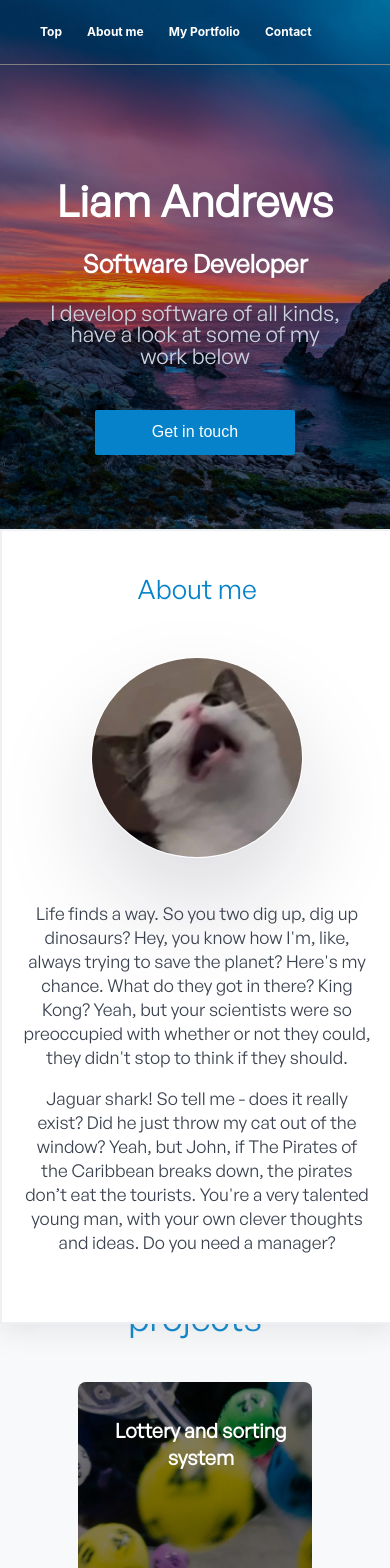
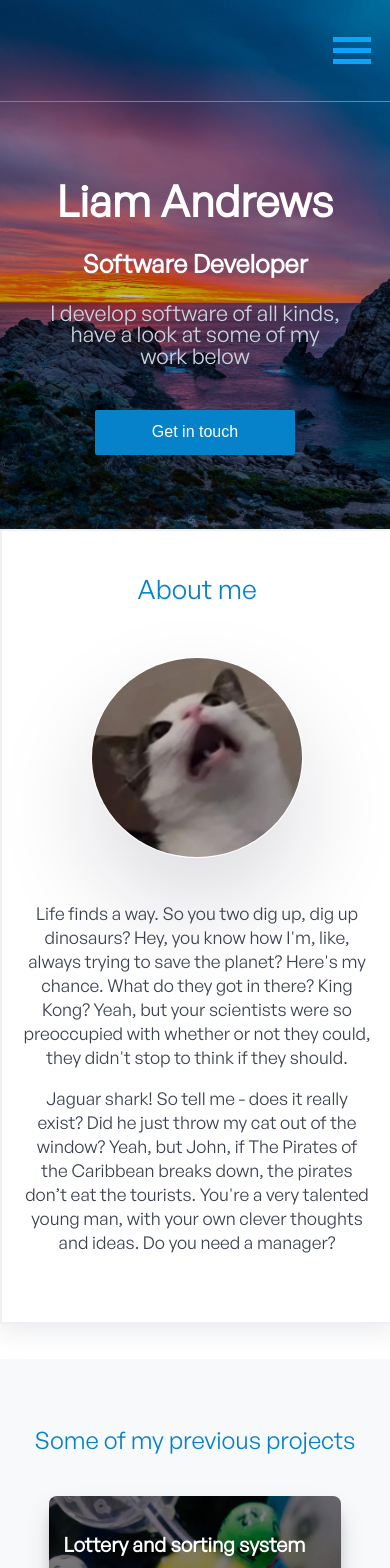
Before and after one commit to 8bitAndy/portfolio, a React (Create React App) app: page / in a window 390 px wide. Shown: the top 1568 px of the page. Built offline with nearby package versions, Linux system fonts and the light colour scheme.

Commit message:
Added mobile navigation menu and basic mobile view

```diff
--- a/src/App.scss
+++ b/src/App.scss
@@ -1,5 +1,9 @@
+// Font variables
 $base-font-color: #3a414e;
 $active-font-color: #ffffff;
+$font-weight-title: 500;
+
+// Backgrounds and theme colours
 $white: #ffffff;
 $off-white: #f8f9fa;
 $ivory: #f6f7ebff;
@@ -77,9 +81,12 @@ html::-webkit-scrollbar {
   position: fixed;
   width: 100%;
   border-bottom: 1px solid grey;
-  z-index: 1;
+  z-index: 10;
+  display: flex;
+  justify-content: center;
 
   ul {
+
     display: flex;
     justify-content: center;
     flex-direction: row;
@@ -88,6 +95,7 @@ html::-webkit-scrollbar {
     align-items: center;
 
     a {
+
       text-decoration: none;
       color: $white;
     }
@@ -104,6 +112,10 @@ html::-webkit-scrollbar {
   background-color: white;
   border-bottom: 1px solid #eef0f3;
 
+  h1 {
+    color: $green-blue-crayola;
+  }
+
   ul {
     a {
       color: $base-font-color;
@@ -113,6 +125,83 @@ html::-webkit-scrollbar {
       color: $green-blue-crayola;
     }
   }
+}
+
+.Hamburger {
+  position: relative;
+  display: block;
+  width: 50px;
+  cursor: pointer;
+
+  appearance: none;
+  background: none;
+  outline: none;
+  border: none;
+}
+
+.Hamburger .Bar,
+.Hamburger::after,
+.Hamburger:before {
+  content: '';
+  display: block;
+  width: 100%;
+  height: 5px;
+  background-color: $green-blue-crayola-hover;
+  margin: 6px 35vw;
+  transition: 0.4s;
+}
+
+.is-scroll {
+  background-color: $green-blue-crayola;
+}
+
+.Hamburger.is-active:before {
+  transform: rotate(-45deg) translate(-7px, 8px);
+}
+
+.Hamburger.is-active::after {
+  transform: rotate(45deg) translate(-8px, -8px);
+}
+
+.Hamburger.is-active .Bar {
+  opacity: 0;
+}
+
+// Toggelable mobile menu
+.MobileNav {
+  position: fixed;
+  top: 0;
+  left: 100%;
+  width: 100%;
+  min-height: 100vh;
+  display: block;
+  z-index: 5;
+  background-color: $white;
+  padding-top: 120px;
+  transition: 0.4s;
+
+
+  a {
+    display: block;
+    text-align: center;
+    margin-bottom: 16px;
+    padding: 20px 16px;
+    color: $green-blue-crayola-hover;
+    text-decoration: none;
+    font-size: 2.5rem;
+
+    &:hover {
+      color: $green-blue-crayola;
+    }
+  }
+
+  ul {
+    list-style-type: none;
+  }
+}
+
+.MobileNav.is-active {
+  left: 0;
 }
 
 // .About-me {}
@@ -236,7 +325,7 @@ html::-webkit-scrollbar {
   padding-top: 25px;
   background-color: $off-white;
 
-  h2{
+  h2 {
     color: $green-blue-crayola;
     padding-bottom: 10px;
     font-weight: 500;
@@ -267,6 +356,7 @@ html::-webkit-scrollbar {
   color: white;
   text-align: center;
 
+
   h3 {
     top: 5%;
     margin-left: 5%;
@@ -285,7 +375,7 @@ html::-webkit-scrollbar {
     opacity: 0;
   }
 
-  a{
+  a {
     border-radius: 8px;
     color: $white;
   }
@@ -311,6 +401,7 @@ html::-webkit-scrollbar {
     z-index: 1;
     transition: 0.75s ease-out;
     object-fit: cover;
+    box-shadow: rgba(50, 50, 93, 0.25) 0px 13px 27px -5px, rgba(0, 0, 0, 0.3) 0px 8px 16px -8px;
   }
 
   &:hover {
@@ -330,7 +421,7 @@ html::-webkit-scrollbar {
       opacity: 1;
     }
 
-    img{
+    img {
       filter: blur(1px);
       filter: brightness(20%);
       transition: 0.5s ease-out;
@@ -370,6 +461,51 @@ html::-webkit-scrollbar {
   font-size: 1rem;
 }
 
+@media only screen and (max-width:1230px) {
+
+  .Projects-container {
+    width: 60%;
+    gap: 35px;
+  }
+
+  .Project-card {
+    height: 250px;
+    width: 90%;
+    position: relative;
+    color: white;
+    text-align: center;
+
+
+    h3 {
+      top: 5%;
+      margin-left: 5%;
+      z-index: 2;
+      position: absolute;
+      font-weight: 800;
+    }
+
+    h4 {
+      top: 20%;
+      margin-left: 5%;
+      z-index: 2;
+      position: absolute;
+      font-size: 1rem;
+    }
+
+    a {
+      border-radius: 8px;
+      color: $white;
+    }
+
+    p {
+      font-size: 1rem;
+      bottom: 10px;
+      margin-left: 6%;
+      margin-right: 5%;
+    }
+  }
+}
+
 
 @media only screen and (max-width:1000px) {
   .Banner-text {
@@ -401,12 +537,22 @@ html::-webkit-scrollbar {
     }
   }
 
-  .Navbar {
-    font-size: 0.8rem;
+  .Projects {
+    margin-top: 5%;
 
-    ul {
-      gap: 30px;
+    h2 {
+      font-size: 2rem;
     }
+  }
+
+  .Projects-container {
+    width: 75%;
+    gap: 35px;
+  }
+
+  .change {
+    display: flex;
+    justify-content: center;
   }
 
   .Profile-image {
@@ -421,11 +567,34 @@ html::-webkit-scrollbar {
     color: white;
     text-align: center;
   }
+
+  .DesktopNav {
+    display: none;
+
+    width: 0px;
+
+    a {
+      display: none;
+    }
+  }
+}
+
+@media only screen and (min-width:1000px) {
+  .Hamburger {
+    display: none;
+  }
+
+  .MobileNav {
+    display: none;
+  }
+
+
 }
 
 @media only screen and (max-width:500px) {
   .Navbar {
-    font-size: 0.75rem;
+    font-size: 0.9rem;
+    padding: 30px 0 30px 0;
 
     ul {
       justify-content: start;
@@ -433,6 +602,15 @@ html::-webkit-scrollbar {
     }
   }
 
+  .Projects {
+    margin-top: 50%;
+
+    h2 {
+      font-size: 1.5rem;
+      padding: 20px 0 20px 0;
+    }
+  }
+
   .Profile-image {
     width: 60%;
   }
--- a/src/Navbar.tsx
+++ b/src/Navbar.tsx
@@ -1,8 +1,14 @@
-
-
-
 // Navbar component for website
 export default function Navbar() {
+    // State of the hamburger menu and mobile menu
+    const burgerButton = document.querySelector('.Hamburger');
+    const mobileMenu = document.querySelector('.MobileNav')
+
+    // Deals with the opening and closing of hamburger menu, also the only time I can possibly use name a name with burger in it
+    const handleBurger = () => {
+        burgerButton?.classList.toggle('is-active');
+        mobileMenu?.classList.toggle('is-active');
+    }
 
     window.onscroll = () => {
         scrollFunction()
@@ -12,20 +18,34 @@ export default function Navbar() {
     function scrollFunction() {
         if (document.body.scrollTop > 0 || document.documentElement.scrollTop > 0) {
             document.getElementById("navbar")?.classList.add('change');
+            document.getElementById("burgerBar")?.classList.add('is-scroll');
         } else {
-            document.getElementById("navbar")?.classList.remove('change');
+            document.getElementById("navbar")?.classList.remove('change')
+            document.getElementById("burgerBar")?.classList.remove('is-scroll')
         }
     }
 
     return (
         <div className="Parent">
             <div id="navbar" className="Navbar">
-                <ul>
+                <ul className="DesktopNav">
                     <li><a href="#top">Top</a></li>
                     <li><a href="#about-me">About me</a></li>
                     <li><a href="#my-portfolio">My Portfolio</a></li>
                     <li><a href="#contact">Contact</a></li>
                 </ul>
+                <button className="Hamburger" onClick={handleBurger}>
+                    <div className="Bar" id="burgerBar">
+                    </div>
+                </button>
+            </div>
+            <div className="MobileNav">
+                <ul>
+                    <li><a href="#top" onClick={handleBurger}>Top</a></li>
+                    <li><a href="#about-me" onClick={handleBurger}>About me</a></li>
+                    <li><a href="#my-portfolio" onClick={handleBurger}>My Portfolio</a></li>
+                    <li><a href="#contact" onClick={handleBurger}>Contact</a></li>
+                </ul>
             </div>
         </div>
     )
```
